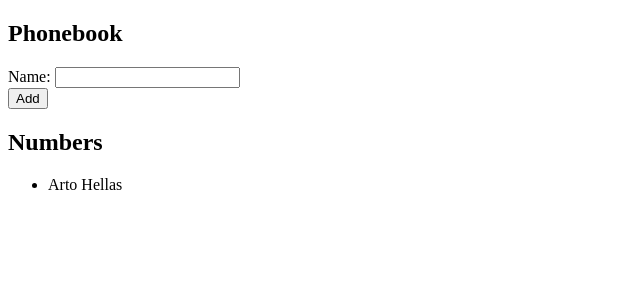
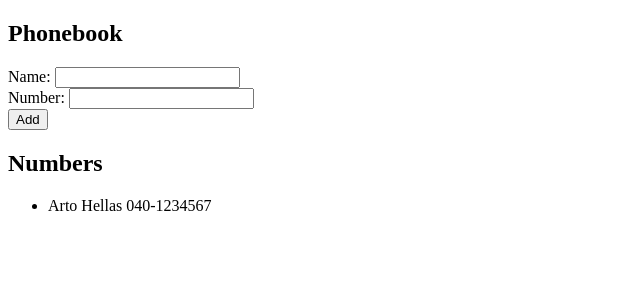
Before and after one commit to mina-fayazi/FullStackOpen, a React (Vite) app in the folder part2/phonebook/: page / in a window 1280 px wide. Shown: the top 300 px of the page, without its empty margins (0-640 px from the left). Built offline with nearby package versions, Linux system fonts and the light colour scheme.

Commit message:
Add exercise 2.8 and update README

```diff
--- a/part2/phonebook/src/App.jsx
+++ b/part2/phonebook/src/App.jsx
@@ -1,29 +1,30 @@
 import { useState } from 'react'
 
 const App = () => {
-  const [persons, setPersons] = useState([{ name: 'Arto Hellas' }])
+  const [persons, setPersons] = useState([{ name: 'Arto Hellas', number: '040-1234567' }])
   const [newName, setNewName] = useState('')
+  const [newNumber, setNewNumber] = useState('')
 
   // Handle form submission
   const addPerson = (event) => {
     event.preventDefault()
 
 	// Check if the new name already exists in the phonebook
-    const nameExists = persons.some(person => person.name.toLowerCase() === newName.toLowerCase());
+    const nameExists = persons.some(person => person.name.toLowerCase() === newName.toLowerCase())
 
     if (nameExists) {
       alert(`${newName} is already added to phonebook`)
     } else {
-      const personObject = { name: newName }
-      setPersons(persons.concat(personObject))
+      const newPerson = { name: newName, number: newNumber }
+      setPersons(persons.concat(newPerson))
       setNewName('')
+      setNewNumber('')
     }
   }
 
   // Handle changes in the input field
-  const handleNameChange = (event) => {
-    setNewName(event.target.value)
-  }
+  const handleNameChange = (event) => setNewName(event.target.value)
+  const handleNumberChange = (event) => setNewNumber(event.target.value)
 
   return (
     <div>
@@ -38,6 +39,15 @@ const App = () => {
             autoComplete="name"
           />
         </div>
+		<div>
+          Number: <input
+			id="number"
+			name="number"
+			value={newNumber}
+			onChange={handleNumberChange}
+			autoComplete="number"
+          />
+        </div>
         <div>
           <button type="submit">Add</button>
         </div>
@@ -45,7 +55,7 @@ const App = () => {
       <h2>Numbers</h2>
       <ul>
         {persons.map((person) => (
-          <li key={person.name}>{person.name}</li>
+          <li key={person.name}>{person.name} {person.number}</li>
         ))}
       </ul>
     </div>
```
Also changed, not shown: 1 other file (tests, documents, lock files or other folders).
